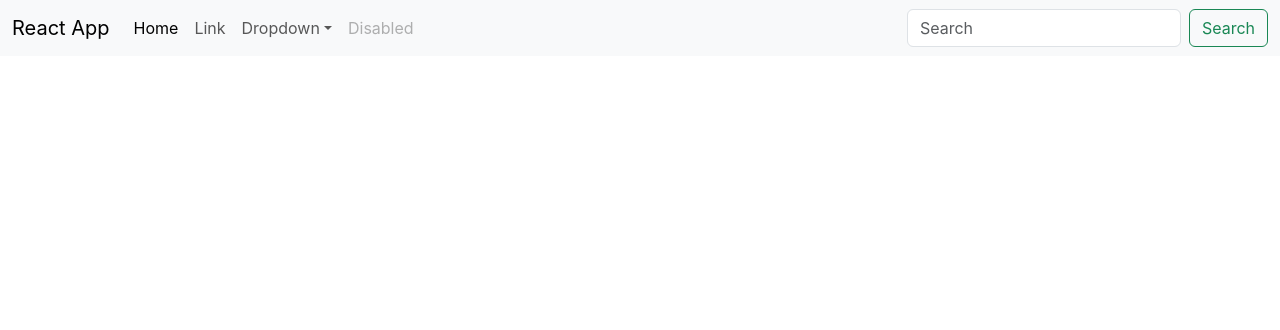
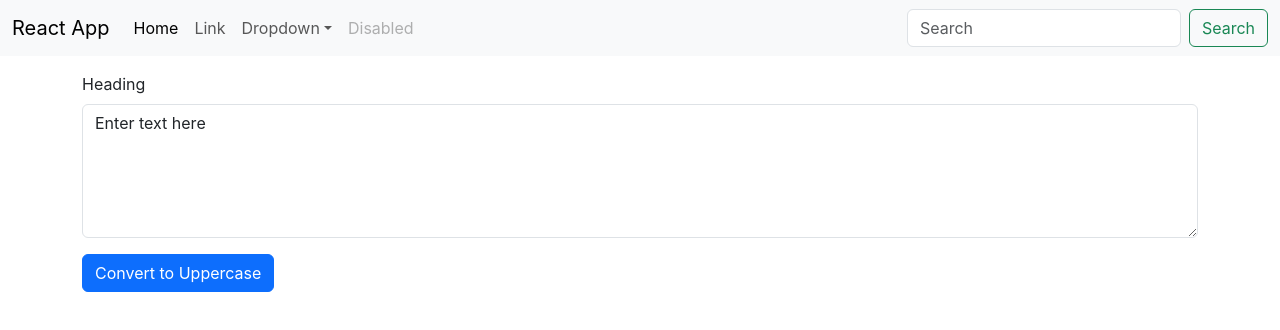
Before and after one commit to mhaseeb1997/react-app, a React (Create React App) app: page / in a window 1280 px wide. Shown: the top 330 px of the page. Built offline with nearby package versions, Linux system fonts and the light colour scheme.

Commit message:
-- State & Handling Events

```diff
--- a/src/App.js
+++ b/src/App.js
@@ -1,10 +1,15 @@
 import './App.css';
 import Navbar from "./components/Navbar";
+import TextForm from "./components/TextForm";
 
 function App() {
   return (
       <>
         <Navbar title="React App"/>
+          <div className="container my-3">
+              <TextForm heading={'Heading'}/>
+          </div>
+
       </>
   );
 }
--- /dev/null
+++ b/src/components/TextForm.js
@@ -0,0 +1,24 @@
+import React, { useState } from 'react';
+
+
+
+export default function TextForm(props) {
+    const  handelUpClick = ()=> {
+        setText('You Have Clicked');
+    }
+
+    const  handelOnChange = (event)=> {
+        setText(event.target.value);
+    }
+
+    const [text, setText] = useState('Enter text here');
+    return (
+
+        <div className="mb-3">
+            <label htmlFor="exampleFormControlTextarea1" className="form-label">{props.heading}</label>
+            <textarea className="form-control" id="exampleFormControlTextarea1" value={text} rows="5" onChange={handelOnChange}></textarea>
+            <button className="btn btn-primary mt-3" onClick={handelUpClick}>Convert to Uppercase</button>
+        </div>
+
+    )
+}
```
